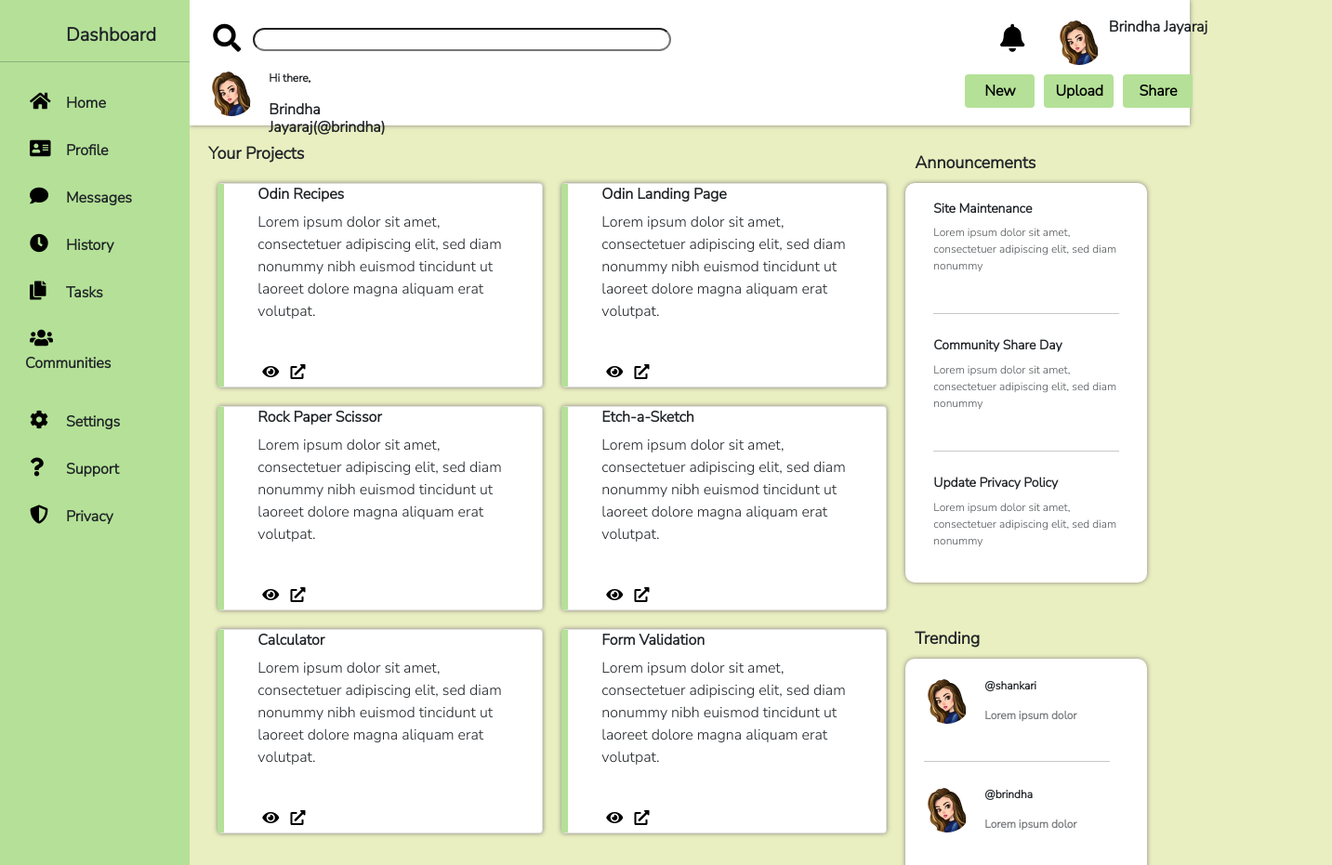
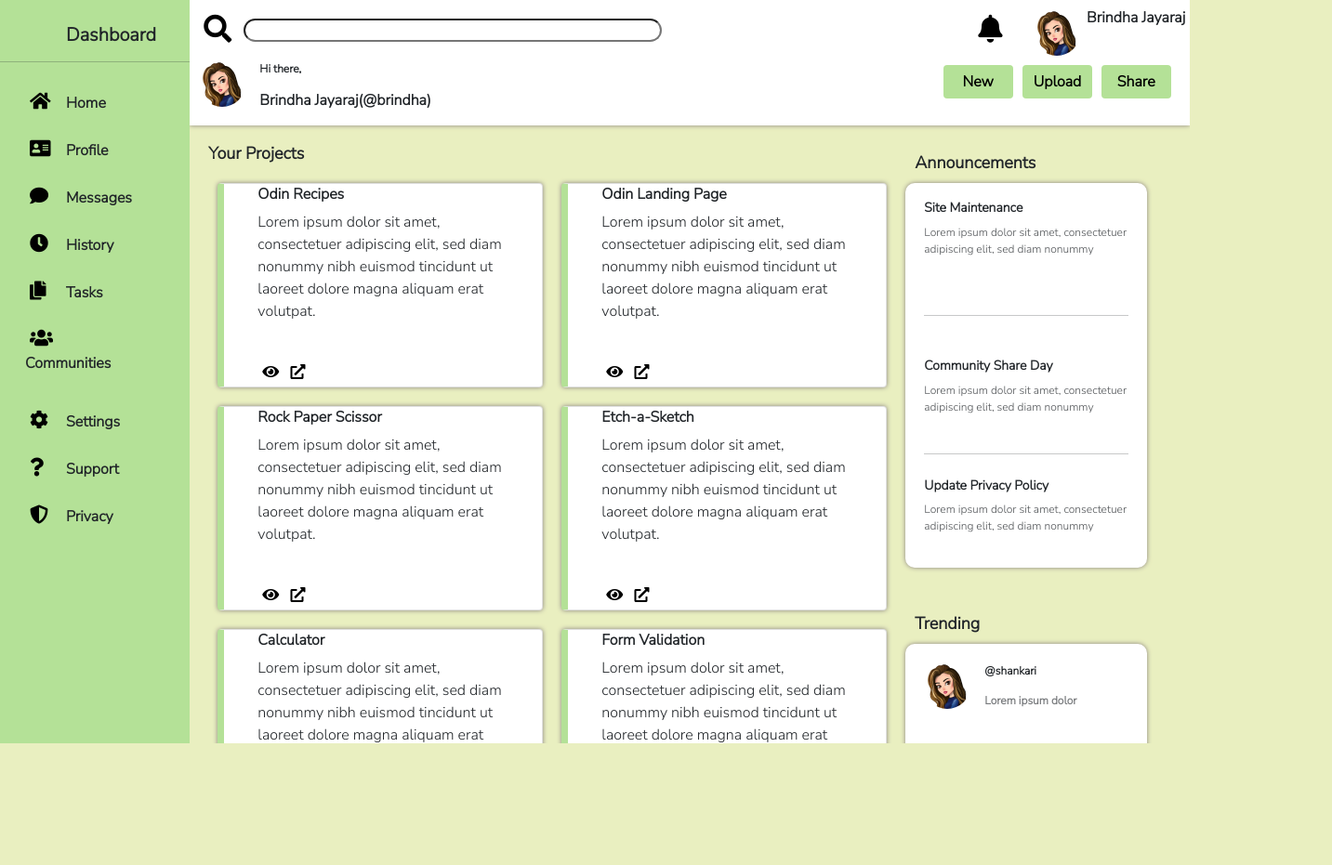
Before and after one commit to Brindha-hilife/odin_admin_dashboard, a plain HTML site: page index.html in a window 1280 px wide. Shown: the top 931 px of the page at 93% size, 1433 px wide, since content can reach past the window. After the commit the page ends 800 px from the top, so only its background shows below. Drawn offline with nearby package versions, Linux system fonts and the light colour scheme; some icons are missing.

Commit message:
Update style.css

```diff
--- a/assets/css/style.css
+++ b/assets/css/style.css
@@ -8,16 +8,16 @@ body{
     width: 100%;
     height: 100vh;
     background-color: #e9efc0 !important;
-    overflow-x: hidden;
+    overflow: hidden;
 }
 .content{
     display: flex;
 }
 .sidebar{
     width: 19%;
-    height: 200vh !important;
+    height: 100vh !important;
     background-color: #b4e197;
-    position: relative;
+    position: static;
 
 }
 .section-top{
@@ -74,9 +74,10 @@ li{
     width: 100%;
     height: 100vh;
      /* grid-template-columns: 800px 300px; */
+     overflow-x: hidden;
 }
 .grid-container {
-    /* grid-template-columns: 800px 300px; */
+    /* grid-template-columns: 750px 300px; */
     height: 135px;
     display: grid;
     gap: 0px;
@@ -87,7 +88,7 @@ li{
 .grid-container > div {
     /* background-color: rgba(255, 255, 255, 0.8); */
     background-color: #fff;
-    padding: 20px;
+    padding: 10px;
     font-size: 30px;
     height: 135px;
 }
@@ -103,7 +104,7 @@ li{
 }
 .one{
     display: grid;
-    grid-template-columns: 55px 110px;
+    grid-template-columns: 55px 450px;
     /* grid-template-rows: 17px; */
     gap: 10px;
     text-align: left;
@@ -128,7 +129,7 @@ input{
     justify-content: start;
 }
 .itemtwo{
-    width: 375px;
+    width: 330px;
 }
 .headsix{
     font-weight: 900;
@@ -200,15 +201,14 @@ input{
 } */
 .seconditem{
     display: grid;
-    grid-template-columns: 260px 260px;
+    grid-template-columns: 260px;
     /* gap: 50px !important; */
     padding: 10px;
 }
 .firstrow{
     background-color: #fff !important;
     display: grid;
-    grid-template-columns: 200px;
-    grid-template-rows: -60px 60px 60px;
+    grid-template-rows: 75px 75px 75px;
     box-shadow: 0px 0px 5px #887f7f;
     padding: 20px;
     border-radius: 10px;
@@ -220,8 +220,7 @@ input{
 .secondcard{
     background-color: #fff !important;
     display: grid;
-    grid-template-columns: 200px;
-    grid-template-rows: -60px 60px 60px 60px;
+    grid-template-rows: 65px 65px 65px;
     box-shadow: 0px 0px 5px #887f7f;
     padding: 20px;
     border-radius: 10px;
@@ -240,8 +239,3 @@ input{
     opacity: 0.6;
     font-size: 12px;
 }
-hr{
-    opacity: 0.7;
-    /* width: 200px !important; */
-    height: 0px ;
-}
```
